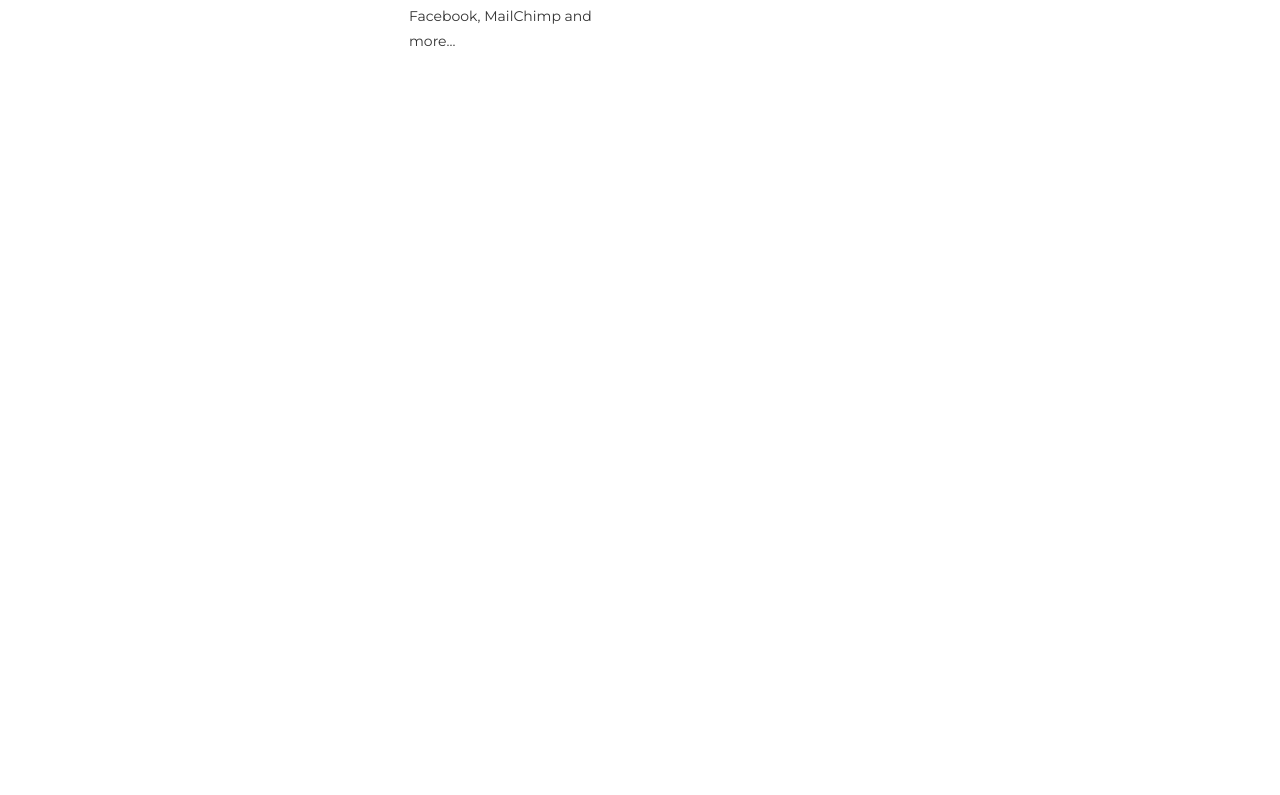
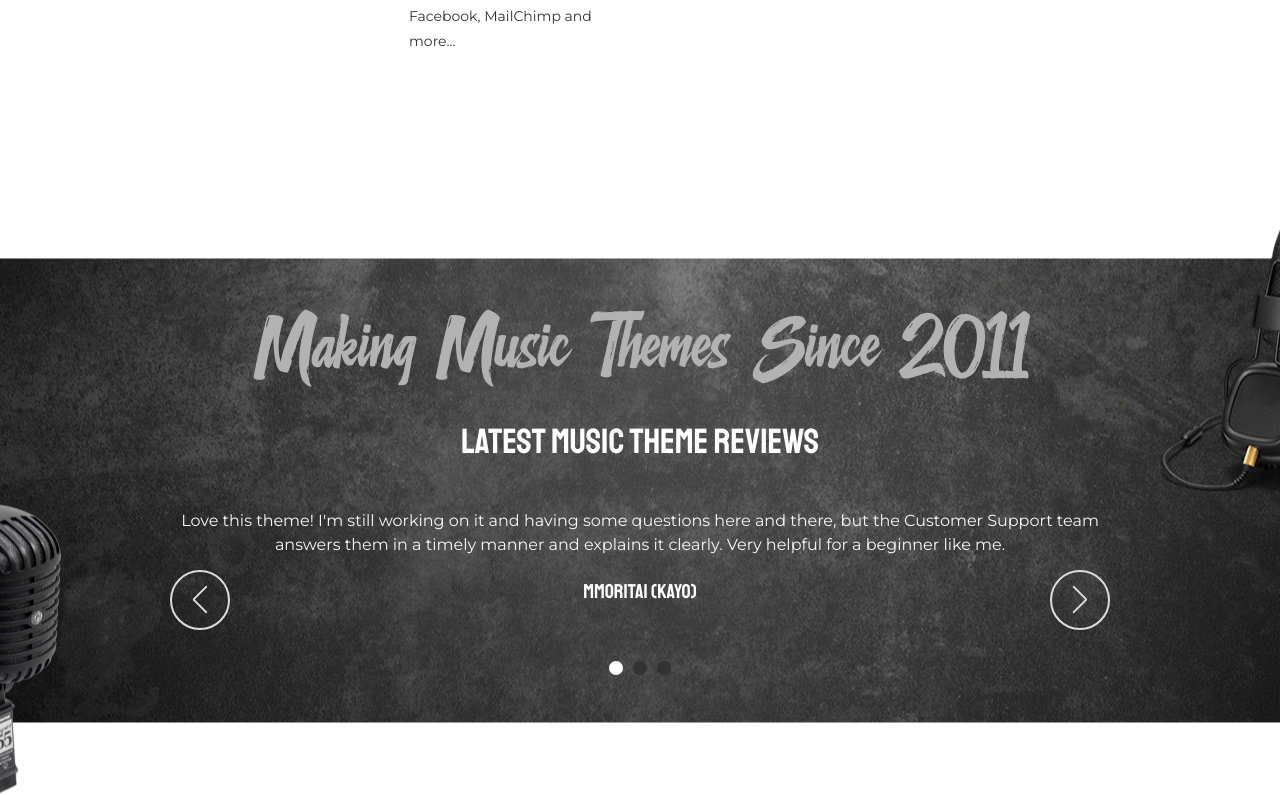
Before and after one commit to QuangHaDev2004/project_test_fe, a Next.js app: page / in a window 1280 px wide. Shown: the part 7791-8586 px from the top of the page. Before the commit the page ends 7965 px from the top, so only its background shows below. Built offline with nearby package versions, Linux system fonts and the light colour scheme.

Commit message:
add music theme

```diff
--- /dev/null
+++ b/src/app/components/section/MusicTheme.tsx
@@ -0,0 +1,56 @@
+"use client"
+import { Swiper, SwiperSlide } from 'swiper/react';
+import 'swiper/css';
+import 'swiper/css/navigation';
+import { Navigation, Pagination } from 'swiper/modules';
+import Link from 'next/link';
+
+export const MusicTheme = () => {
+  return (
+    <>
+      <div className="pt-[100px] pb-[120px] bg-[url(/assets/images/bg-demo-1.png)] bg-no-repeat bg-center">
+        <div className="container">
+          <div className="text-center mb-[40px]">
+            <h1 className="font-[500] text-[95px] text-[#B2B2B2] font-[HarleyStyle]">
+              Making Music Themes Since 2011
+            </h1>
+            <h2 className="font-[500] text-[35px] text-white font-2">
+              Latest Music Theme Reviews
+            </h2>
+          </div>
+          <Swiper
+            navigation={true}
+            pagination={{ clickable: true }}
+            loop={true}
+            modules={[Pagination, Navigation]}
+          >
+            <SwiperSlide>
+              <Link href="#" className="block w-[960px] mx-auto text-center">
+                <div className="font-[14px] text-[#F7F7F7]">
+                  Love this theme! I&apos;m still working on it and having some questions here and there, but the Customer Support team answers them in a timely manner and explains it clearly. Very helpful for a beginner like me.
+                </div>
+                <div className="font-2 text-[20px] text-white mt-[20px]">mmorita1 (Kayo)</div>
+              </Link>
+            </SwiperSlide>
+            <SwiperSlide>
+              <Link href="#" className="block w-[960px] mx-auto text-center">
+                <div className="font-[14px] text-[#F7F7F7]">
+                  Customer support is super fast and super nice. It has been a few years since I touched a website so I am dusting off my cobwebs and I am not feeling bad about asking questions! Thanks guys!
+                </div>
+                <div className="font-2 text-[20px] text-white mt-[20px]">luckyyy7 (Firemaster)</div>
+              </Link>
+            </SwiperSlide>
+            <SwiperSlide>
+              <Link href="#" className="block w-[960px] mx-auto text-center">
+                <div className="font-[14px] text-[#F7F7F7]">
+                  Haven&apos;t even finished my project yet and have already decided that this has to be one of the best themes i&apos;ve ever had the pleasure of working with. It&apos;s delightfully creative and bold in ways no other theme appears to be. Huge kudos for taking the risk and releasing something for a small niche – absolutely amazing work.
+                </div>
+                <div className="font-2 text-[20px] text-white mt-[20px]">pduesterdiek (Hyperbent)</div>
+              </Link>
+            </SwiperSlide>
+          </Swiper>
+        </div>
+      </div>
+    </>
+  )
+}
--- a/src/app/globals.css
+++ b/src/app/globals.css
@@ -1,4 +1,4 @@
-@import url('https://fonts.googleapis.com/css2?family=Montserrat:ital,wght@0,100..900;1,100..900&family=Staatliches&display=swap');
+@import url("https://fonts.googleapis.com/css2?family=Montserrat:ital,wght@0,100..900;1,100..900&family=Staatliches&display=swap");
 
 @import "tailwindcss";
 
@@ -32,7 +32,7 @@ body {
 .swiper-button-prev,
 .swiper-button-next {
   color: #ddd !important;
-  border: 1px solid #ddd;
+  border: 2px solid #ddd;
   border-radius: 50%;
   width: 60px !important;
   height: 60px !important;
@@ -49,3 +49,23 @@ body {
   border-color: #333;
   color: #333 !important;
 }
+
+.swiper-pagination {
+  padding-top: 30px;
+  display: flex;
+  justify-content: center;
+  gap: 10px;
+}
+
+.swiper-pagination-bullet {
+  display: inline-block;
+  width: 14px;
+  height: 14px;
+  border-radius: 50%;
+  background-color: #333;
+  cursor: pointer;
+}
+
+.swiper-pagination-bullet-active {
+  background-color: #fff;
+}
--- a/src/app/page.tsx
+++ b/src/app/page.tsx
@@ -2,6 +2,7 @@ import { Banner } from "./components/section/Banner";
 import { DemoInstall } from "./components/section/DemoInstall";
 import { FeatureList } from "./components/section/FeatureList";
 import { Homepages } from "./components/section/Homepages";
+import { MusicTheme } from "./components/section/MusicTheme";
 import { ReleasePages } from "./components/section/ReleasePages";
 import { SocialNetwork } from "./components/section/SocialNetwork";
 import { WoocommerceShop } from "./components/section/WoocommerceShop";
@@ -29,6 +30,9 @@ export default function Home() {
 
       {/* Feature List */}
       <FeatureList />
+
+      {/* Music Theme */}
+      <MusicTheme />
     </>
   );
 }
```
Also changed, not shown: public/assets/images/bg-demo-1.png (added).
